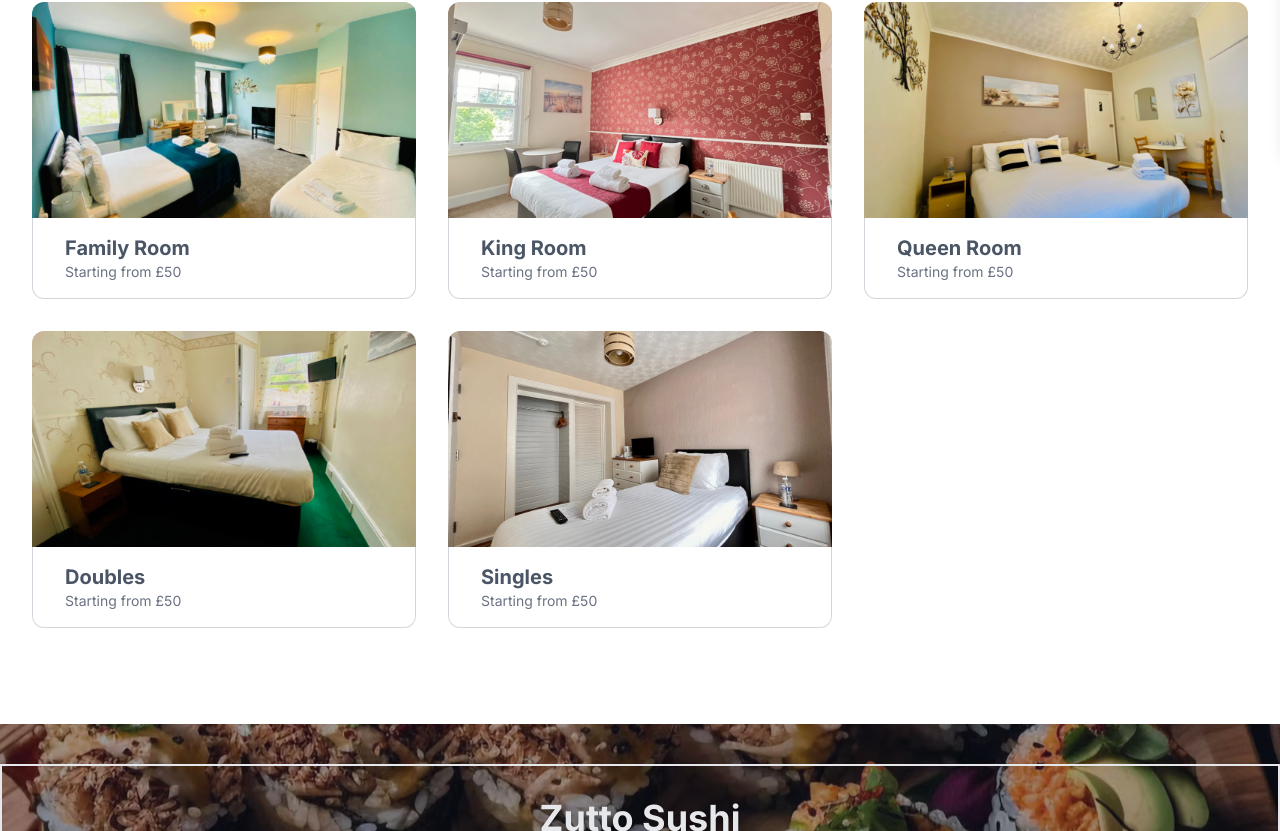
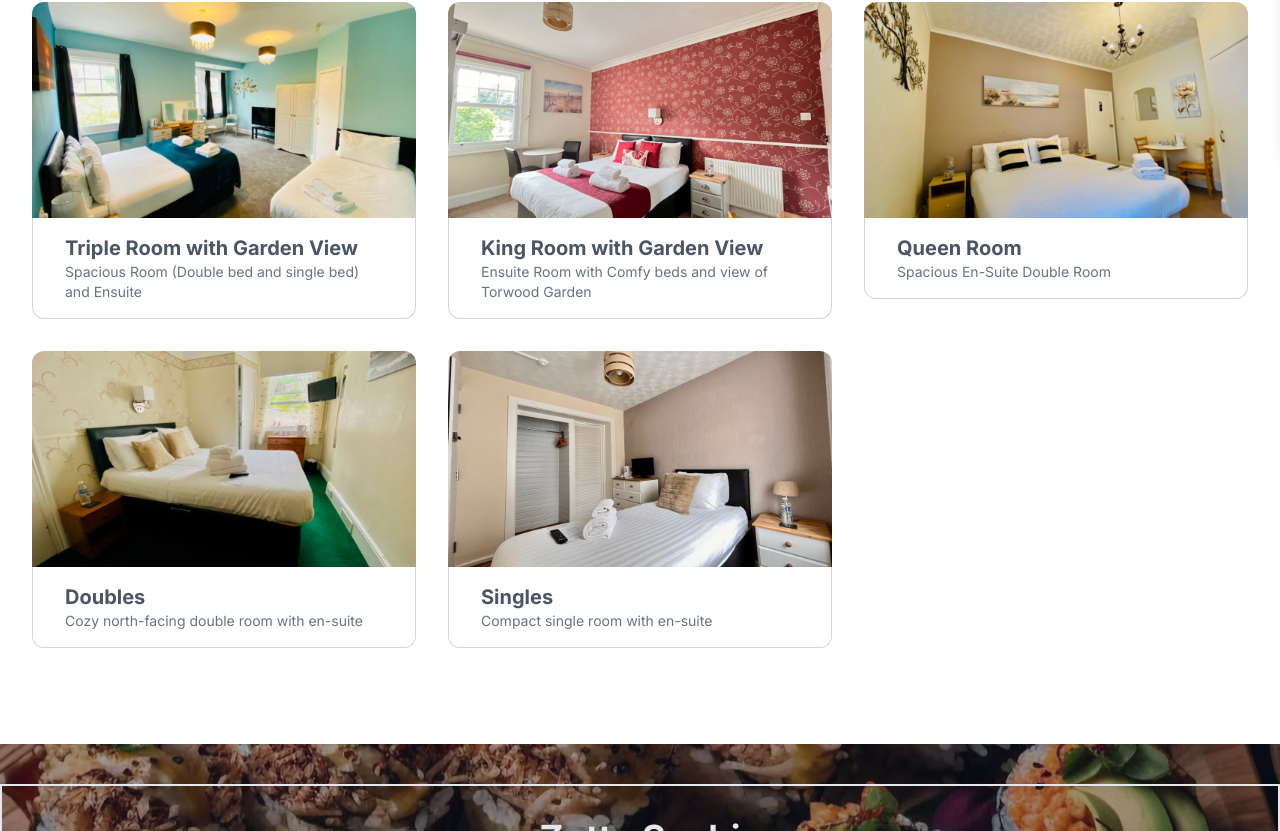
Before and after one commit to ayrbox/tusker-lodge, a Next.js app: page /rooms in a window 1280 px wide. Shown: the part 648-1479 px from the top of the page. Built offline with nearby package versions, Linux system fonts and the light colour scheme.

Commit message:
fix: rooms component update

```diff
--- a/src/app/rooms/Facilities.tsx
+++ b/src/app/rooms/Facilities.tsx
@@ -1,6 +1,11 @@
 import { BedDouble, PawPrint, CircleParking, Wifi, Tv } from "lucide-react";
 
-export default function Facilities() {
+export type Facility = {
+  key: string;
+  text: string;
+};
+
+export default function Facilities(props: { facilities?: Facility[] }) {
   return (
     <>
       <h2 className="text-3xl tracking-tight text-gray-900">Facilities</h2>
@@ -18,14 +23,9 @@ export default function Facilities() {
         role="list"
         className="list-disc space-y-2 pl-4 text-sm text-gray-600"
       >
-        <li>Sleeps up to 3 person</li>
-        <li>Free WiFi</li>
-        <li>Pet friendly</li>
-        <li>Non-smoking</li>
-        <li>Freeview TV</li>
-        <li>Tea and Coffee making facilities</li>
-        <li>Linen provided</li>
-        <li>Hairdryer</li>
+        {props.facilities?.map(({ key, text }) => (
+          <li key={key}>{text}</li>
+        ))}
       </ul>
 
       <a
--- a/src/app/rooms/Wrapper.tsx
+++ b/src/app/rooms/Wrapper.tsx
@@ -7,7 +7,7 @@ export default function RoomWrapper(props: {
   return (
     <div className="mx-auto max-w-2xl px-4 pt-10 pb-16 sm:px-6 lg:grid lg:max-w-7xl lg:grid-cols-3 lg:grid-rows-[auto_auto_1fr] lg:gap-x-8 lg:px-8 lg:pt-16 lg:pb-24">
       <div className="lg:col-span-2 lg:border-r lg:border-gray-200 lg:pr-8">
-        <h1 className="text-2xl font-bold tracking-tight text-gray-900 sm:text-3xl">
+        <h1 className="text-4xl md:text-5xl font-bold text-gray-900 mb-6 leading-tight">
           {props.title}
         </h1>
       </div>
--- a/src/app/rooms/page.tsx
+++ b/src/app/rooms/page.tsx
@@ -22,32 +22,32 @@ export default function RoomsPage() {
       </div>
       <div className="grid md:grid-cols-2 lg:grid-cols-3 gap-8">
         <RoomCard
-          name="Family Room"
-          info="Starting from £50"
+          name="Triple Room with Garden View"
+          info="Spacious Room (Double bed and single bed) and Ensuite"
           image={FamilyRoomImage}
-          href="./rooms/family"
+          href="./rooms/triple"
         />
         <RoomCard
-          name="King Room"
-          info="Starting from £50"
+          name="King Room with Garden View"
+          info="Ensuite Room with Comfy beds and view of Torwood Garden"
           image={KingRoomImage}
           href="./rooms/king"
         />
         <RoomCard
           name="Queen Room"
-          info="Starting from £50"
+          info="Spacious En-Suite Double Room"
           image={QueenRoomImage}
           href="./rooms/queen"
         />
         <RoomCard
           name="Doubles"
-          info="Starting from £50"
+          info="Cozy north-facing double room with en-suite"
           image={DoubleRoomImage}
           href="./rooms/doubles"
         />
         <RoomCard
           name="Singles"
-          info="Starting from £50"
+          info="Compact single room with en-suite"
           image={SingleRoomImage}
           href="./rooms/singles"
         />
```
